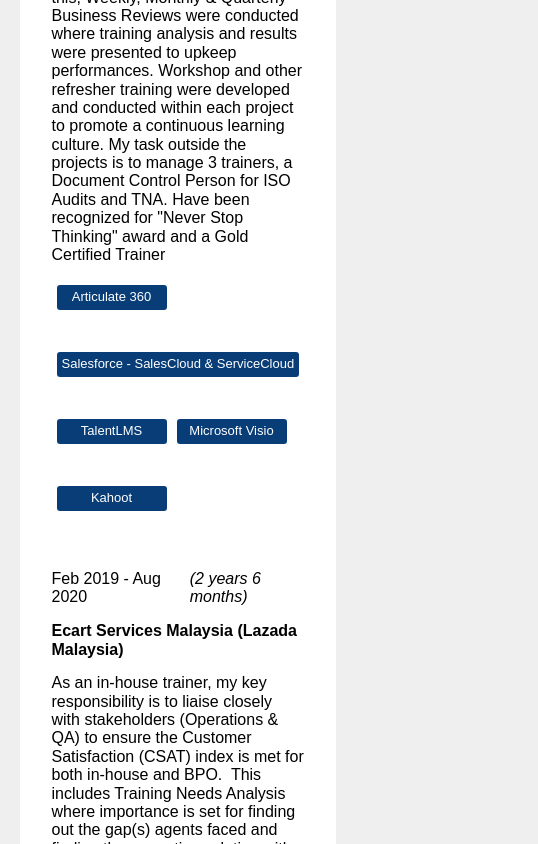
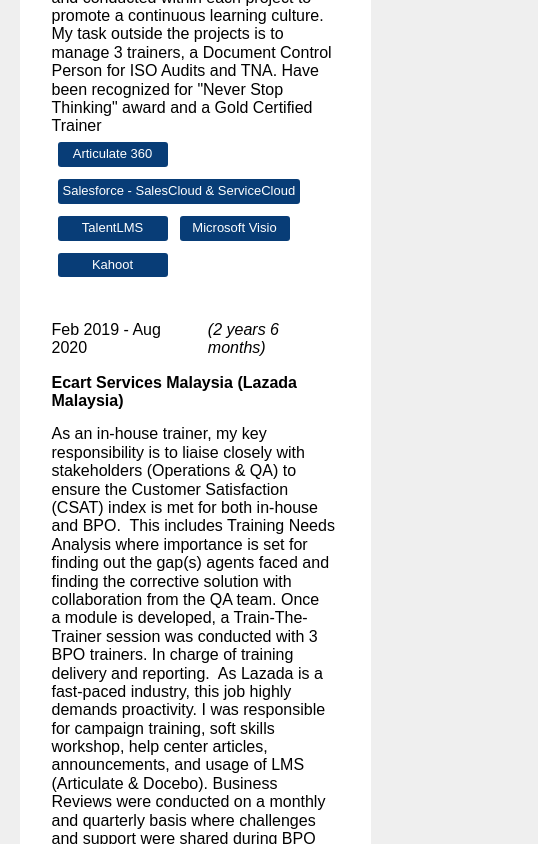
Before and after one commit to AmirahParman/AmirahParman.github.io, an Angular app: page /job-experience in a window 390 px wide. Shown: the part 1220-2064 px from the top of the page, 538 px wide, since content can reach past the window. Built offline with nearby package versions, Linux system fonts and the light colour scheme; a web font is replaced by a local one.

Commit message:
set up mobile view for job description page

```diff
--- a/src/app/components/job-descriptions/job-descriptions.component.scss
+++ b/src/app/components/job-descriptions/job-descriptions.component.scss
@@ -34,3 +34,8 @@
         font-style: italic;
     }
 }
+@media only screen and (width < 600px) {
+    ul{
+        margin: 1px;
+    }
+}
--- a/src/app/components/resume.components/about-me/about-me.component.scss
+++ b/src/app/components/resume.components/about-me/about-me.component.scss
@@ -34,5 +34,5 @@
     font-size: small;
     padding: 7px;
     border: 1px solid #625959;
-border-radius: 3px;
+    border-radius: 3px;
 }
--- a/src/app/tabs/resume/resume.component.scss
+++ b/src/app/tabs/resume/resume.component.scss
@@ -16,15 +16,6 @@
     border: 3px solid yellow;
 }
 
-@media only screen and (width < 600px) {
-    div.container {
-        width: 100%;
-    }
-
-    div.navigation-container {
-        display: none;
-    }
-}
 
 hr {
     border-color: #F3F5F6;
--- a/src/index.html
+++ b/src/index.html
@@ -2,7 +2,7 @@
 <html lang="en">
 <head>
   <meta charset="utf-8">
-  <title>AmirahParmanGithubIo</title>
+  <title>Amirah Parman</title>
   <base href="/">
   <meta name="viewport" content="width=device-width, initial-scale=1">
   <link rel="icon" type="image/x-icon" href="favicon.ico">
--- a/src/styles.scss
+++ b/src/styles.scss
@@ -103,3 +103,12 @@
     }
 
 }
+@media only screen and (width < 600px) {
+    div.container {
+        width: 100%;
+    }
+
+    div.navigation-container {
+        display: none;
+    }
+}
```
Also changed, not shown: src/app/tabs/tabs.component.scss (line endings or trailing spaces).
